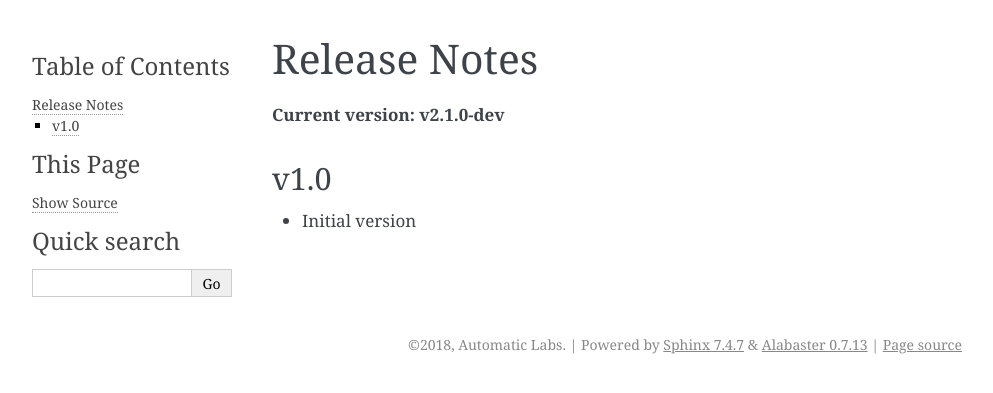
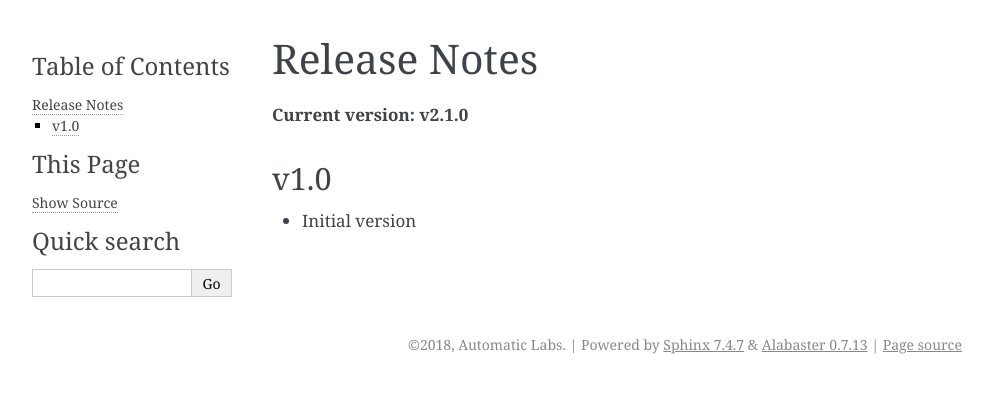
Before and after one commit to cloudchacho/hedwig-python, a Sphinx documentation site: the page built from docs/releases.rst, in a window 1280 px wide. Shown: the top 393 px of the page, without its empty margins (148-1141 px from the left). Built offline with Sphinx 7.4.7, drawn with Linux system fonts in a browser that asks for light colours.

Commit message:
Bump version: 2.1.0-dev → 2.1.0

```diff
--- a/docs/conf.py
+++ b/docs/conf.py
@@ -32,7 +32,7 @@ author = 'Automatic Labs'
 # The short X.Y version
 version = '1.0'
 # The full version, including alpha/beta/rc tags
-release = '2.1.0-dev'
+release = '2.1.0'
 
 
 # -- General configuration ---------------------------------------------------
--- a/docs/releases.rst
+++ b/docs/releases.rst
@@ -1,7 +1,7 @@
 Release Notes
 =============
 
-**Current version: v2.1.0-dev**
+**Current version: v2.1.0**
 
 v1.0
 ~~~~
--- a/hedwig/__init__.py
+++ b/hedwig/__init__.py
@@ -7,7 +7,7 @@ hedwig
 
 
 # semantic versioning (http://semver.org/)
-VERSION = '2.1.0-dev'
+VERSION = '2.1.0'
 
 
 from .consumer import listen_for_messages, process_messages_for_lambda_consumer  # noqa
```
Also changed, not shown: .bumpversion.cfg.
